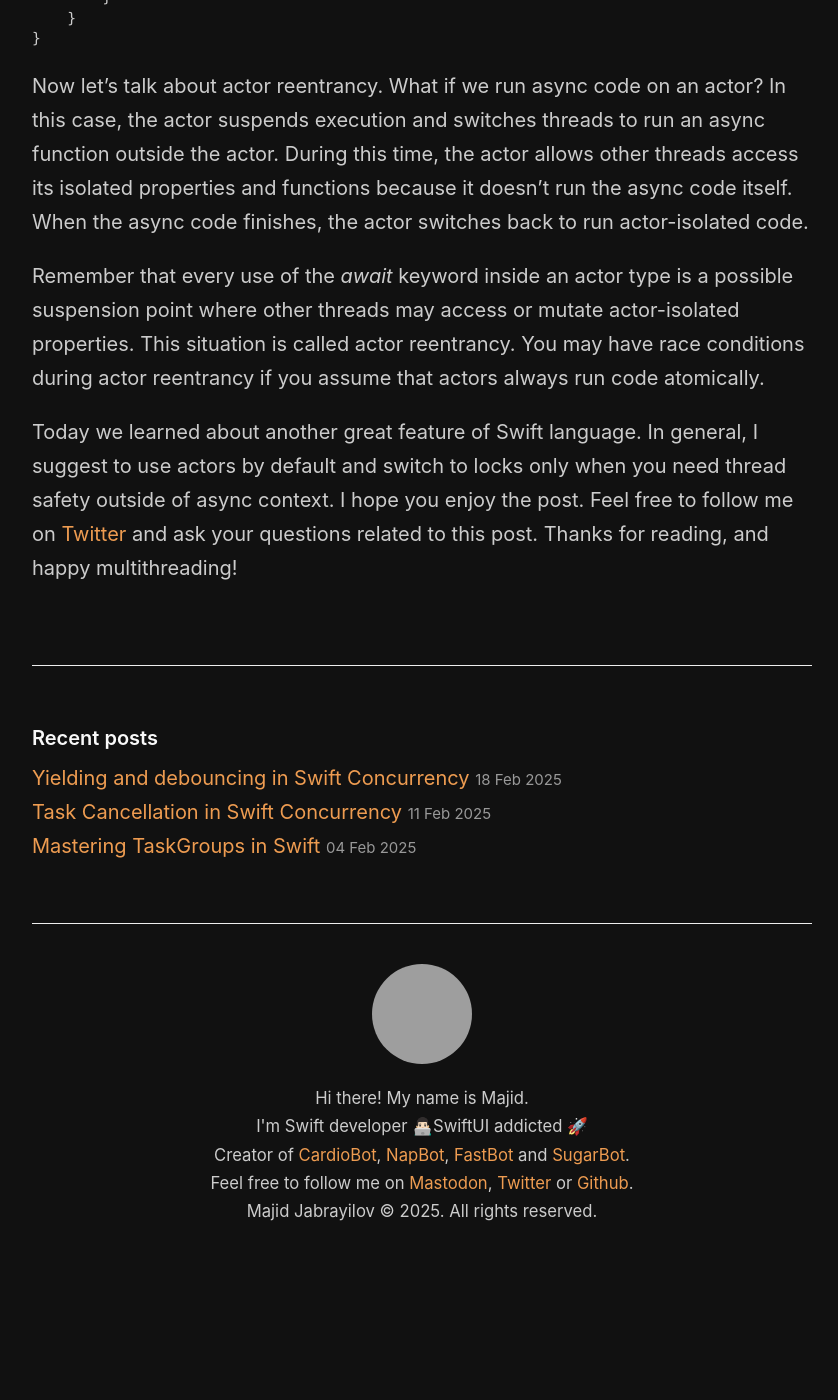
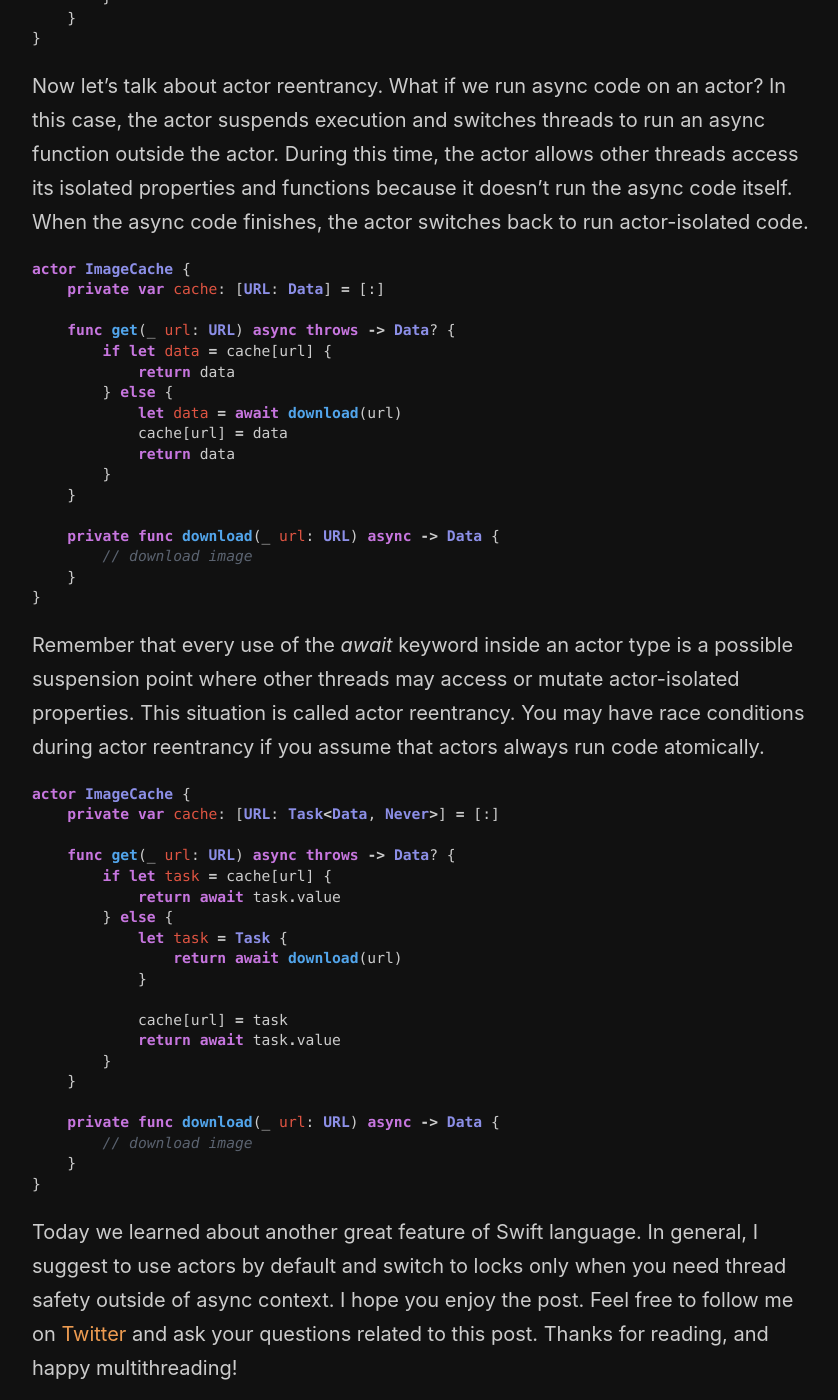
Before and after one commit to mecid/mecid.github.io, a Jekyll site: the page built from _posts/2023-09-19-thread-safety-in-swift-with-actors.md, in a window 1280 px wide and 1400 px high, scrolled down 4146 px. Shown: the whole window, without its empty margins (218-1056 px from the left). Built offline with Jekyll 4.4.1, drawn with Linux system fonts in a browser that asks for light colours; before the commit the page ends 5412 px from its top, so only the background shows below that; grey boxes are pictures that could not be loaded.

Commit message:
actor reentrancy examples added

````diff
--- a/_posts/2023-09-19-thread-safety-in-swift-with-actors.md
+++ b/_posts/2023-09-19-thread-safety-in-swift-with-actors.md
@@ -162,6 +162,49 @@ The *await* keyword is part of the Swift Concurrency feature, allowing us to awa
 
 Now let's talk about actor reentrancy. What if we run async code on an actor? In this case, the actor suspends execution and switches threads to run an async function outside the actor. During this time, the actor allows other threads access its isolated properties and functions because it doesn't run the async code itself. When the async code finishes, the actor switches back to run actor-isolated code.
 
+```swift
+actor ImageCache {
+    private var cache: [URL: Data] = [:]
+
+    func get(_ url: URL) async throws -> Data? {
+        if let data = cache[url] {
+            return data
+        } else {
+            let data = await download(url)
+            cache[url] = data
+            return data
+        }
+    }
+
+    private func download(_ url: URL) async -> Data {
+        // download image
+    }
+}
+```
+
 Remember that every use of the *await* keyword inside an actor type is a possible suspension point where other threads may access or mutate actor-isolated properties. This situation is called actor reentrancy. You may have race conditions during actor reentrancy if you assume that actors always run code atomically.
 
+```swift
+actor ImageCache {
+    private var cache: [URL: Task<Data, Never>] = [:]
+
+    func get(_ url: URL) async throws -> Data? {
+        if let task = cache[url] {
+            return await task.value
+        } else {
+            let task = Task {
+                return await download(url)
+            }
+
+            cache[url] = task
+            return await task.value
+        }
+    }
+
+    private func download(_ url: URL) async -> Data {
+        // download image
+    }
+}
+```
+
 Today we learned about another great feature of Swift language. In general, I suggest to use actors by default and switch to locks only when you need thread safety outside of async context. I hope you enjoy the post. Feel free to follow me on [Twitter](https://twitter.com/mecid) and ask your questions related to this post. Thanks for reading, and happy multithreading!
````
